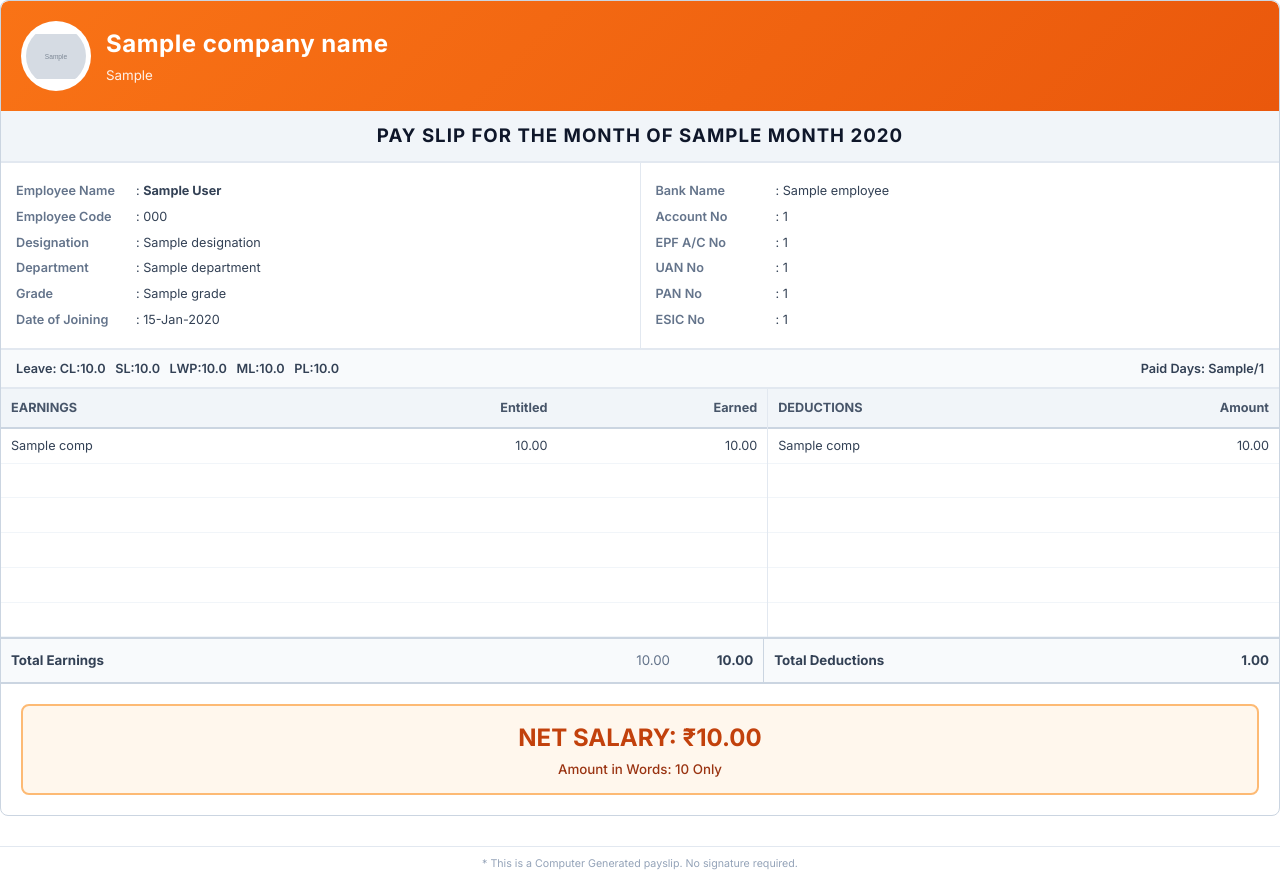
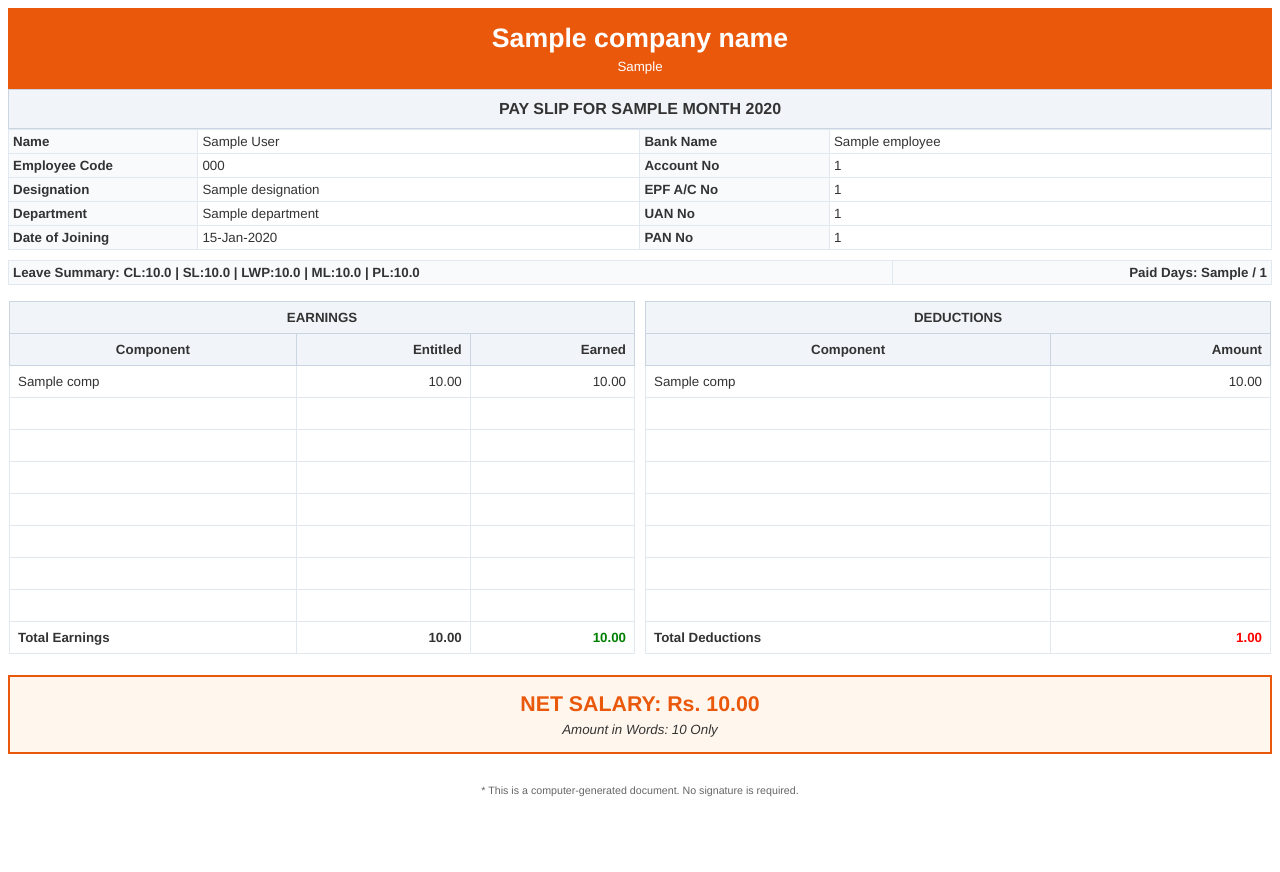
Before and after one commit to vijayakabajo/payroll_system, a Django app: template templates/pdf/payslip_template.html in a window 1280 px wide. After the commit the page ends 797 px from the top, so only its background shows below. Run offline with Django 5.2, Linux system fonts and the light colour scheme; the template is opened without the code that fills it: most values are stand-ins (such as "Sample title", 1, 10 or a date in 2020); grey boxes marked "Sample" are stand-in pictures.

Commit message:
jdjfifiug

```diff
--- a/apps/payroll/views.py
+++ b/apps/payroll/views.py
@@ -81,7 +81,7 @@ def generate_payslip(request):
                 'field': form[field_key],
                 'component': comp,
             }
-            if comp.component_type == 'EARNING':
+            if comp.component_type == 'earning':
                 earning_fields.append(field_info)
             else:
                 deduction_fields.append(field_info)
@@ -148,8 +148,8 @@ def payslip_detail(request, pk):
         pk=pk,
     )
     items = payslip.items.all().order_by('display_order')
-    earnings = [i for i in items if i.component_type == 'EARNING']
-    deductions = [i for i in items if i.component_type == 'DEDUCTION']
+    earnings = [i for i in items if i.component_type == 'earning']
+    deductions = [i for i in items if i.component_type == 'deduction']
 
     context = {
         'payslip': payslip,
--- a/apps/pdf_generator/generator.py
+++ b/apps/pdf_generator/generator.py
@@ -19,8 +19,8 @@ class PayslipPDFGenerator:
             employee = payslip.employee
             items = payslip.items.all()
 
-            earnings = [item for item in items if item.component_type == 'EARNING']
-            deductions = [item for item in items if item.component_type == 'DEDUCTION']
+            earnings = [item for item in items if item.component_type == 'earning']
+            deductions = [item for item in items if item.component_type == 'deduction']
 
             # Fetch company config (mocked via SystemConfiguration or fallback)
             from apps.configs.models import SystemConfiguration
--- a/templates/payroll/salary_structure.html
+++ b/templates/payroll/salary_structure.html
@@ -23,7 +23,7 @@
           </td>
           <td class="text-sm text-muted">{{ struct.component.calculation_description }}</td>
           <td>
-            <input type="number" name="amount_{{ struct.component.pk }}" value="{{ struct.amount|floatformat:2 }}" class="form-control" step="0.01" style="padding:.25rem .5rem;" {% if struct.component.calculation_type != 'manual' %}readonly title="Calculated automatically" style="background:var(--bg-subtle); color:var(--text-muted);"{% endif %}>
+            <input type="number" name="amount_{{ struct.component.code }}" value="{{ struct.amount|floatformat:2 }}" class="form-control" step="0.01" style="padding:.25rem .5rem;" {% if struct.component.calculation_type != 'manual' %}readonly title="Calculated automatically" style="background:var(--bg-subtle); color:var(--text-muted);"{% endif %}>
           </td>
         </tr>
         {% empty %}
--- a/templates/pdf/payslip_template.html
+++ b/templates/pdf/payslip_template.html
@@ -4,251 +4,189 @@
 <meta charset="UTF-8">
 <title>Payslip - {{ payslip.month }} {{ payslip.year }}</title>
 <style>
-    @import url('https://fonts.googleapis.com/css2?family=Inter:wght@400;500;600;700&display=swap');
-
     @page {
         size: A4 portrait;
-        margin: 15mm;
+        margin: 1.5cm;
     }
 
     body {
-        font-family: 'Inter', sans-serif;
+        font-family: Helvetica, Arial, sans-serif;
         font-size: 10pt;
-        color: #334155;
-        line-height: 1.4;
-        margin: 0;
-        padding: 0;
+        color: #333333;
     }
 
-    .header {
-        background: linear-gradient(135deg, #f97316 0%, #ea580c 100%);
-        color: white;
-        padding: 20px;
-        border-radius: 8px 8px 0 0;
-        display: flex;
-        align-items: center;
-        gap: 15px;
-    }
-
-    .logo {
-        width: 60px;
-        height: 60px;
-        object-fit: contain;
-        background: white;
-        border-radius: 50%;
-        padding: 5px;
-    }
-
-    .company-info {
-        flex: 1;
-    }
-
-    .company-name {
-        font-size: 18pt;
-        font-weight: 700;
-        margin: 0 0 5px 0;
-        letter-spacing: 0.5px;
-    }
-
-    .tagline {
-        font-size: 10pt;
-        opacity: 0.9;
-        margin: 0;
-    }
-
-    .payslip-title {
-        text-align: center;
-        font-size: 14pt;
-        font-weight: 700;
-        padding: 12px;
-        background: #f1f5f9;
-        border-bottom: 2px solid #e2e8f0;
-        color: #0f172a;
-        text-transform: uppercase;
-        letter-spacing: 1px;
-    }
-
-    .grid-2 {
-        display: flex;
-        border-bottom: 2px solid #e2e8f0;
-    }
-
-    .col {
-        flex: 1;
-        padding: 15px;
-    }
-
-    .col:first-child {
-        border-right: 1px solid #e2e8f0;
-    }
-
-    table.info-table {
+    table {
         width: 100%;
         border-collapse: collapse;
     }
 
-    table.info-table td {
-        padding: 4px 0;
-        font-size: 9.5pt;
+    .header {
+        background-color: #ea580c;
+        color: white;
+        padding: 15px;
+        text-align: center;
     }
 
-    table.info-table td.label {
-        font-weight: 600;
-        color: #64748b;
-        width: 120px;
+    .header h1 {
+        margin: 0;
+        font-size: 20pt;
     }
 
-    .leave-summary {
-        background: #f8fafc;
-        padding: 10px 15px;
-        font-weight: 600;
-        font-size: 9.5pt;
-        border-bottom: 2px solid #e2e8f0;
-        display: flex;
-        justify-content: space-between;
+    .header p {
+        margin: 5px 0 0 0;
+        font-size: 10pt;
     }
 
-    table.salary-table {
-        width: 100%;
-        border-collapse: collapse;
+    .title {
+        text-align: center;
+        background-color: #f1f5f9;
+        padding: 10px;
+        font-weight: bold;
+        font-size: 12pt;
+        border: 1px solid #cbd5e1;
     }
 
-    table.salary-table th {
-        background: #f1f5f9;
-        padding: 10px;
-        text-align: left;
-        font-weight: 700;
-        font-size: 9.5pt;
-        color: #475569;
-        border-bottom: 2px solid #cbd5e1;
+    .section-title {
+        background-color: #e2e8f0;
+        padding: 5px;
+        font-weight: bold;
+        border: 1px solid #cbd5e1;
     }
 
-    table.salary-table th.right, table.salary-table td.right {
+    .info-table td {
+        padding: 4px;
+        border: 1px solid #e2e8f0;
+    }
+
+    .info-label {
+        font-weight: bold;
+        background-color: #f8fafc;
+        width: 15%;
+    }
+
+    .info-value {
+        width: 35%;
+    }
+
+    .salary-table th {
+        background-color: #f1f5f9;
+        padding: 8px;
+        border: 1px solid #cbd5e1;
+        font-weight: bold;
+    }
+
+    .salary-table td {
+        padding: 8px;
+        border: 1px solid #e2e8f0;
+    }
+
+    .right {
         text-align: right;
     }
 
-    table.salary-table td {
-        padding: 8px 10px;
-        border-bottom: 1px solid #f1f5f9;
-        font-size: 9.5pt;
-        vertical-align: top;
-    }
-
-    .main-grid {
-        display: flex;
-    }
-
-    .earnings-section {
-        flex: 1.2;
-        border-right: 1px solid #e2e8f0;
-    }
-
-    .deductions-section {
-        flex: 0.8;
-    }
-
-    .totals-row {
-        display: flex;
-        border-top: 2px solid #cbd5e1;
-        border-bottom: 2px solid #cbd5e1;
-        background: #f8fafc;
-        font-weight: 700;
-    }
-
-    .totals-row > div {
-        padding: 12px 10px;
-    }
-
-    .net-salary-box {
-        background: #fff7ed;
-        border: 2px solid #fdba74;
-        border-radius: 8px;
-        padding: 15px;
-        margin: 20px;
+    .center {
         text-align: center;
     }
 
-    .net-salary-amount {
-        font-size: 18pt;
-        font-weight: 800;
-        color: #c2410c;
-        margin-bottom: 5px;
+    .net-box {
+        margin-top: 20px;
+        border: 2px solid #ea580c;
+        padding: 15px;
+        text-align: center;
+        background-color: #fff7ed;
     }
 
-    .amount-words {
+    .net-text {
+        color: #ea580c;
+        font-size: 16pt;
+        font-weight: bold;
+    }
+
+    .words-text {
+        margin-top: 5px;
         font-size: 10pt;
-        color: #9a3412;
-        font-weight: 500;
+        font-style: italic;
     }
 
     .footer {
         margin-top: 30px;
         text-align: center;
         font-size: 8pt;
-        color: #94a3b8;
-        border-top: 1px solid #e2e8f0;
-        padding-top: 10px;
+        color: #666666;
     }
 </style>
 </head>
 <body>
 
-<div style="border: 1px solid #cbd5e1; border-radius: 8px; overflow: hidden;">
-
 <div class="header">
-        {% if logo_url %}
-        <img src="{{ logo_url }}" alt="Logo" class="logo">
-        {% endif %}
-        <div class="company-info">
-            <h1 class="company-name">{{ company_name }}</h1>
-            <p class="tagline">{{ company_tagline }}</p>
-        </div>
+    <h1>{{ company_name }}</h1>
+    <p>{{ company_tagline }}</p>
 </div>
 
-    <div class="payslip-title">
-        PAY SLIP FOR THE MONTH OF {{ payslip.month|upper }} {{ payslip.year }}
+<div class="title">
+    PAY SLIP FOR {{ payslip.month|upper }} {{ payslip.year }}
 </div>
 
-    <div class="grid-2">
-        <div class="col">
 <table class="info-table">
-                <tr><td class="label">Employee Name</td><td>: <strong>{{ employee.full_name }}</strong></td></tr>
-                <tr><td class="label">Employee Code</td><td>: {{ employee.employee_code }}</td></tr>
-                <tr><td class="label">Designation</td><td>: {{ employee.designation }}</td></tr>
-                <tr><td class="label">Department</td><td>: {{ employee.department }}</td></tr>
-                <tr><td class="label">Grade</td><td>: {{ employee.grade|default:"-" }}</td></tr>
-                <tr><td class="label">Date of Joining</td><td>: {{ employee.joining_date|date:"d-M-Y" }}</td></tr>
+    <tr>
+        <td class="info-label">Name</td>
+        <td class="info-value">{{ employee.full_name }}</td>
+        <td class="info-label">Bank Name</td>
+        <td class="info-value">{{ employee.bank_name|default:"-" }}</td>
+    </tr>
+    <tr>
+        <td class="info-label">Employee Code</td>
+        <td class="info-value">{{ employee.employee_code }}</td>
+        <td class="info-label">Account No</td>
+        <td class="info-value">{{ employee.account_number|default:"-" }}</td>
+    </tr>
+    <tr>
+        <td class="info-label">Designation</td>
+        <td class="info-value">{{ employee.designation }}</td>
+        <td class="info-label">EPF A/C No</td>
+        <td class="info-value">{{ employee.epf_ac_number|default:"-" }}</td>
+    </tr>
+    <tr>
+        <td class="info-label">Department</td>
+        <td class="info-value">{{ employee.department }}</td>
+        <td class="info-label">UAN No</td>
+        <td class="info-value">{{ employee.uan_number|default:"-" }}</td>
+    </tr>
+    <tr>
+        <td class="info-label">Date of Joining</td>
+        <td class="info-value">{{ employee.joining_date|date:"d-M-Y" }}</td>
+        <td class="info-label">PAN No</td>
+        <td class="info-value">{{ employee.pan_number|default:"-" }}</td>
+    </tr>
 </table>
-        </div>
-        <div class="col">
-            <table class="info-table">
-                <tr><td class="label">Bank Name</td><td>: {{ employee.bank_name|default:"-" }}</td></tr>
-                <tr><td class="label">Account No</td><td>: {{ employee.account_number|default:"-" }}</td></tr>
-                <tr><td class="label">EPF A/C No</td><td>: {{ employee.epf_ac_number|default:"-" }}</td></tr>
-                <tr><td class="label">UAN No</td><td>: {{ employee.uan_number|default:"-" }}</td></tr>
-                <tr><td class="label">PAN No</td><td>: {{ employee.pan_number|default:"-" }}</td></tr>
-                <tr><td class="label">ESIC No</td><td>: {{ employee.esi_number|default:"-" }}</td></tr>
+
+<table class="info-table" style="margin-top: 10px;">
+    <tr>
+        <td style="background-color: #f8fafc; font-weight: bold;">
+            Leave Summary: CL:{{ payslip.cl_taken|floatformat:1 }} |
+            SL:{{ payslip.sl_taken|floatformat:1 }} |
+            LWP:{{ payslip.lwp_taken|floatformat:1 }} |
+            ML:{{ payslip.ml_taken|floatformat:1 }} |
+            PL:{{ payslip.pl_taken|floatformat:1 }}
+        </td>
+        <td class="right" style="background-color: #f8fafc; font-weight: bold; width: 30%;">
+            Paid Days: {{ payslip.paid_days }} / {{ payslip.total_days }}
+        </td>
+    </tr>
 </table>
-        </div>
-    </div>
 
-    <div class="leave-summary">
-        <span>Leave: CL:{{ payslip.cl_taken|floatformat:1 }} &nbsp; SL:{{ payslip.sl_taken|floatformat:1 }} &nbsp; LWP:{{ payslip.lwp_taken|floatformat:1 }} &nbsp; ML:{{ payslip.ml_taken|floatformat:1 }} &nbsp; PL:{{ payslip.pl_taken|floatformat:1 }}</span>
-        <span>Paid Days: {{ payslip.paid_days }}/{{ payslip.total_days }}</span>
-    </div>
-
-    <div class="main-grid">
-        <!-- Earnings -->
-        <div class="earnings-section">
+<table style="margin-top: 15px;">
+    <tr>
+        <td width="50%" valign="top" style="padding-right: 5px;">
             <table class="salary-table">
-                <thead>
                 <tr>
-                        <th>EARNINGS</th>
+                    <th colspan="3" class="center">EARNINGS</th>
+                </tr>
+                <tr>
+                    <th>Component</th>
                     <th class="right">Entitled</th>
                     <th class="right">Earned</th>
                 </tr>
-                </thead>
-                <tbody>
                 {% for item in earnings %}
                 <tr>
                     <td>{{ item.component_name }}</td>
@@ -256,66 +194,54 @@
                     <td class="right">{{ item.earned_amount|floatformat:2 }}</td>
                 </tr>
                 {% endfor %}
-                    <!-- Filler rows to match height -->
-                    {% for _ in "123456" %}
+                {% for _ in "12345678" %}
                 {% if forloop.counter > earnings|length %}
                 <tr><td>&nbsp;</td><td></td><td></td></tr>
                 {% endif %}
                 {% endfor %}
-                </tbody>
+                <tr>
+                    <td style="font-weight: bold;">Total Earnings</td>
+                    <td class="right" style="font-weight: bold;">{{ payslip.gross_salary|floatformat:2 }}</td>
+                    <td class="right" style="font-weight: bold; color: green;">{{ payslip.gross_earned|floatformat:2 }}</td>
+                </tr>
             </table>
-        </div>
-
-        <!-- Deductions -->
-        <div class="deductions-section">
+        </td>
+        <td width="50%" valign="top" style="padding-left: 5px;">
             <table class="salary-table">
-                <thead>
                 <tr>
-                        <th>DEDUCTIONS</th>
+                    <th colspan="2" class="center">DEDUCTIONS</th>
+                </tr>
+                <tr>
+                    <th>Component</th>
                     <th class="right">Amount</th>
                 </tr>
-                </thead>
-                <tbody>
                 {% for item in deductions %}
                 <tr>
                     <td>{{ item.component_name }}</td>
                     <td class="right">{{ item.earned_amount|floatformat:2 }}</td>
                 </tr>
                 {% endfor %}
-                    <!-- Filler rows to match height -->
-                    {% for _ in "123456" %}
+                {% for _ in "12345678" %}
                 {% if forloop.counter > deductions|length %}
                 <tr><td>&nbsp;</td><td></td></tr>
                 {% endif %}
                 {% endfor %}
-                </tbody>
+                <tr>
+                    <td style="font-weight: bold;">Total Deductions</td>
+                    <td class="right" style="font-weight: bold; color: red;">{{ payslip.total_deductions|floatformat:2 }}</td>
+                </tr>
             </table>
-        </div>
-    </div>
+        </td>
+    </tr>
+</table>
 
-    <div class="totals-row">
-        <div style="flex:1.2; display:flex; justify-content:space-between; border-right:1px solid #cbd5e1;">
-            <span>Total Earnings</span>
-            <div style="text-align:right;">
-                <span style="display:inline-block; width:80px; font-weight:normal; color:#64748b;">{{ payslip.gross_salary|floatformat:2 }}</span>
-                <span style="display:inline-block; width:80px;">{{ payslip.gross_earned|floatformat:2 }}</span>
-            </div>
-        </div>
-        <div style="flex:0.8; display:flex; justify-content:space-between;">
-            <span>Total Deductions</span>
-            <span>{{ payslip.total_deductions|floatformat:2 }}</span>
-        </div>
-    </div>
-
-    <div class="net-salary-box">
-        <div class="net-salary-amount">NET SALARY: ₹{{ payslip.net_salary|floatformat:2 }}</div>
-        <div class="amount-words">Amount in Words: {{ net_amount_words|title }} Only</div>
-    </div>
-
+<div class="net-box">
+    <div class="net-text">NET SALARY: Rs. {{ payslip.net_salary|floatformat:2 }}</div>
+    <div class="words-text">Amount in Words: {{ net_amount_words|title }} Only</div>
 </div>
 
 <div class="footer">
-    * This is a Computer Generated payslip. No signature required.
+    * This is a computer-generated document. No signature is required.
 </div>
 
 </body>
```
Also changed, not shown: apps/payroll/engine.py (+8 -8 lines). Lines whose indentation alone changed are shown as unchanged.
